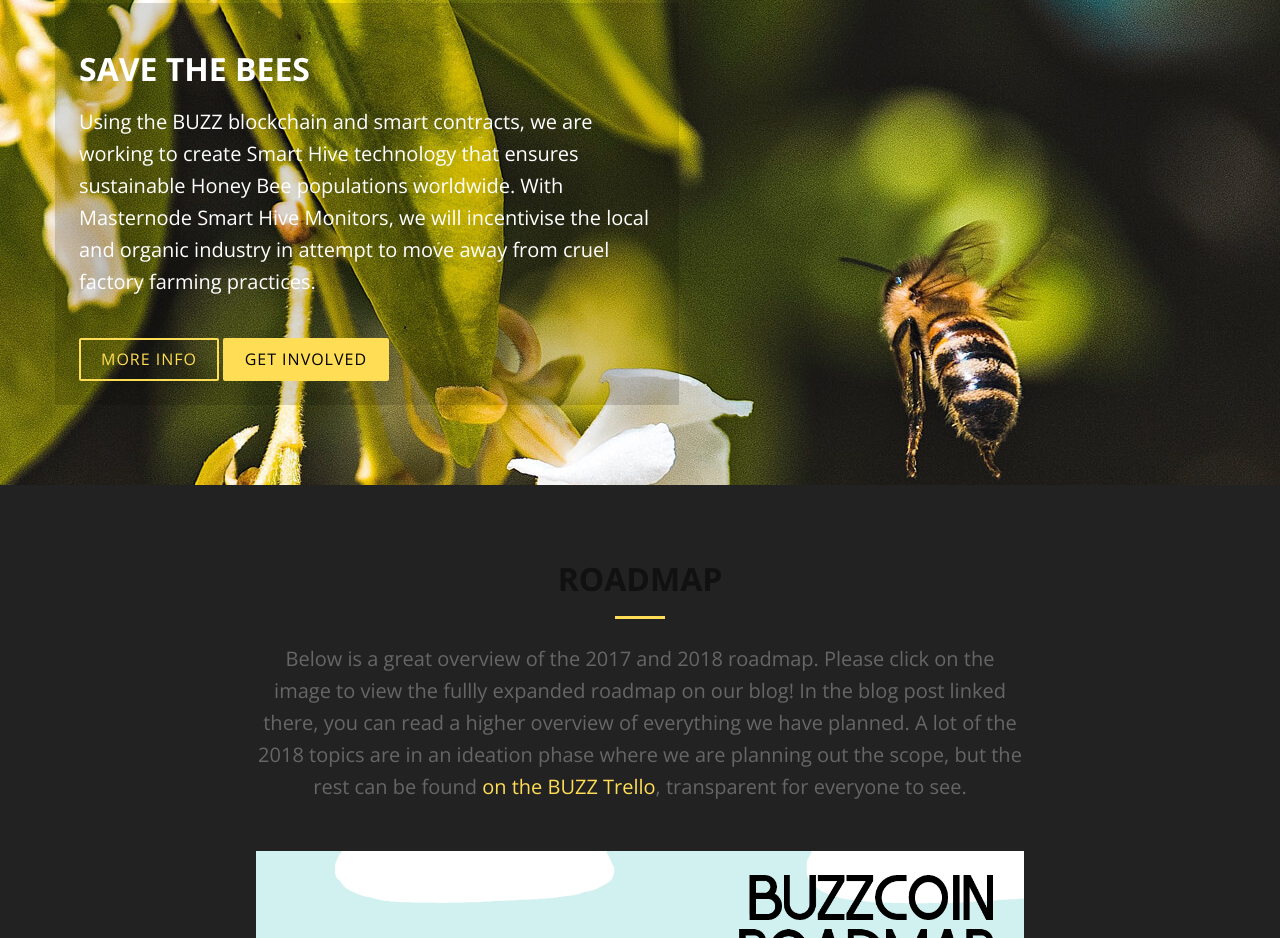
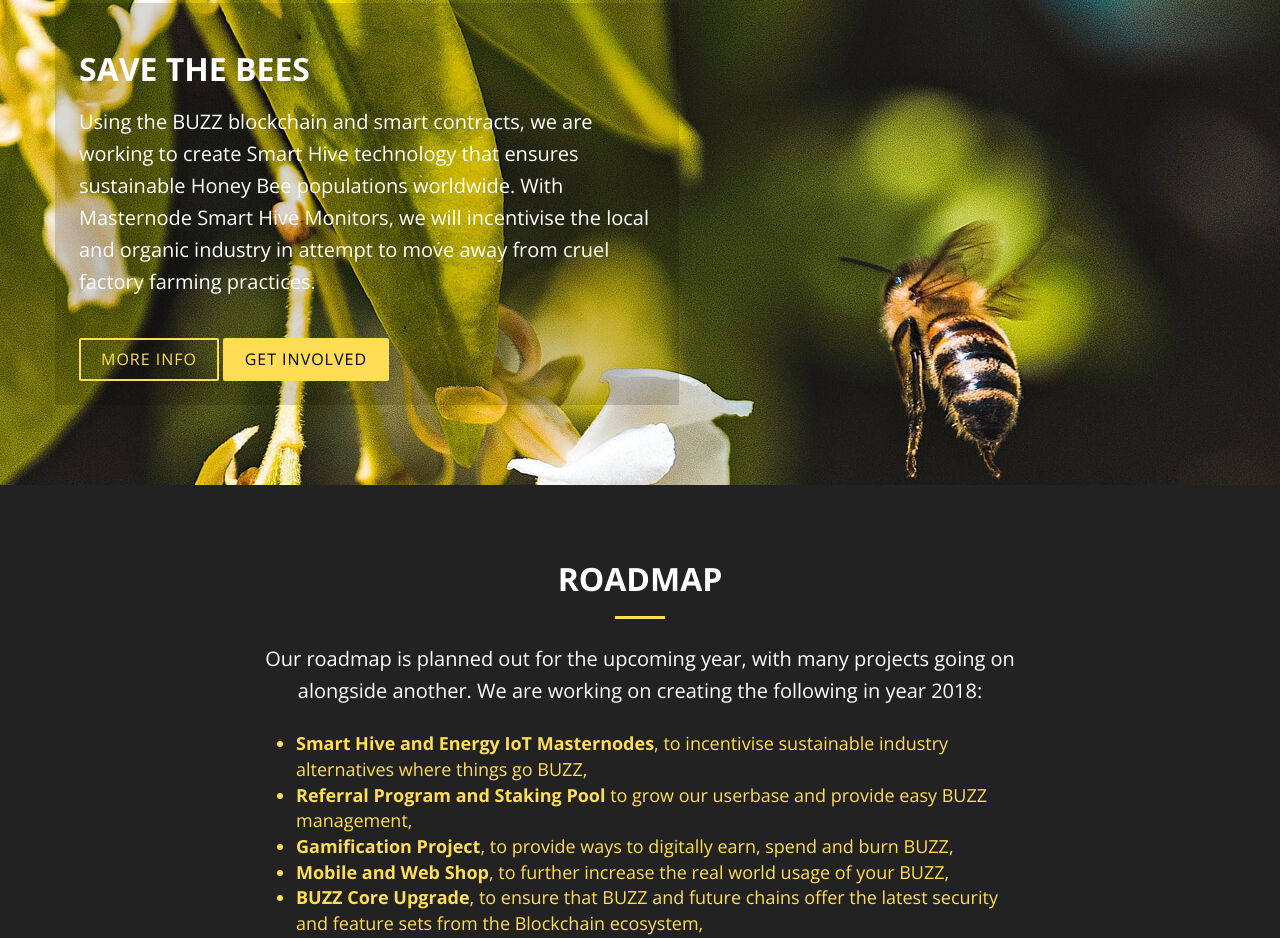
Before and after one commit to buzzcoin-project/site, a website: page index.html in a window 1280 px wide. Shown: the part 1862-2800 px from the top of the page. Drawn offline with nearby package versions, Linux system fonts and the light colour scheme; a script that the page names is missing.

Commit message:
clean up roadmap and rest of site

```diff
--- a/index.html
+++ b/index.html
@@ -76,7 +76,7 @@
         </h2>
         <div class="actions">
           <a href="#about" class="btn primary">What's the BUZZ?</a>
-          <a href="get-started.html" class="btn secondary">Setup Guide</a>
+          <a href="get-started.html" class="btn secondary">Download the Wallet</a>
         </div>
       </div>
     </div>
@@ -183,18 +183,31 @@
         <div class="col-md-12">
           <h3 class="section-title">Roadmap</h3>
           <div class="section-title-divider"></div>
-          <p class="section-description">Below is a great overview of the 2017 and 2018 roadmap. Please click on the image to view the fullly expanded roadmap
-            on our blog! In the blog post linked there, you can read a higher overview of everything we have planned. A lot
-            of the 2018 topics are in an ideation phase where we are planning out the scope, but the rest can be found
+          <p class="section-description">Our roadmap is planned out for the upcoming year, with many projects going on alongside another. We are working
+            on creating the following in year 2018:</p>
+          <ul>
+            <li>
+              <strong>Smart Hive and Energy IoT Masternodes</strong>, to incentivise sustainable industry alternatives where things
+              go BUZZ,
+            </li>
+            <li>
+              <strong>Referral Program and Staking Pool</strong> to grow our userbase and provide easy BUZZ management,
+            </li>
+            <li>
+              <strong>Gamification Project</strong>, to provide ways to digitally earn, spend and burn BUZZ,
+            </li>
+            <li>
+              <strong>Mobile and Web Shop</strong>, to further increase the real world usage of your BUZZ,
+            </li>
+            <li>
+              <strong>BUZZ Core Upgrade</strong>, to ensure that BUZZ and future chains offer the latest security and feature sets
+              from the Blockchain ecosystem,
+            </li>
+          </ul>
+          <p class="section-description">You can follow active task progress
             <a target="_blank" href="https://trello.com/b/GTGYQkNL/buzz">on the BUZZ Trello</a>, transparent for everyone to see.</p>
         </div>
       </div>
-      <div class="row roadmap-image">
-        <a href="https://medium.com/buzzcoin/buzz-official-2017-2018-roadmap-6bd10e6fd0ef" target="_blank">
-          <img src="img/roadmap.png" alt="our 2017 and 2018 roadmap items" />
-        </a>
-      </div>
-
     </div>
   </section>
 
--- a/scss/_sections.scss
+++ b/scss/_sections.scss
@@ -13,9 +13,13 @@
 @import "./sections/blog.scss";
 @import "./sections/guide.scss";
 
+.section-title,
+.section-description {
+  color: white;
+}
+
 .section-title {
   font-size: 32px;
-  color: #111;
   text-transform: uppercase;
   text-align: center;
   font-weight: 700;
--- a/scss/sections/community.scss
+++ b/scss/sections/community.scss
@@ -1,8 +1,13 @@
 /* community Section
 --------------------------------*/
 #community {
-  background-color: #ffdd55;
+  background-color: $accent-color;
   padding: 64px 0 128px 0;
+
+  .section-title,
+  .section-description {
+    color: black;
+  }
 
   .section-title-divider  {
     background: $heading-color !important;
@@ -26,7 +31,7 @@
 
 #community .profile h4 {
   font-weight: 700;
-  color: #ffdd55;
+  color: $accent-color;
   margin-bottom: 5px;
 }
 
--- a/scss/sections/roadmap.scss
+++ b/scss/sections/roadmap.scss
@@ -9,12 +9,18 @@
   }
 
   .section-description,
-  .roadmap-image {
+  ul {
     max-width: 768px;
     margin: 24px auto;
+
+    a {
+      color: $accent-color;
+      font-weight: bold;
+    }
   }
 
-  .roadmap-image img {
-    width: 100%;
+  ul {
+    font-size: 18px;
+    color: $accent-color;
   }
 }
```
Also changed, not shown: css/style.css.
